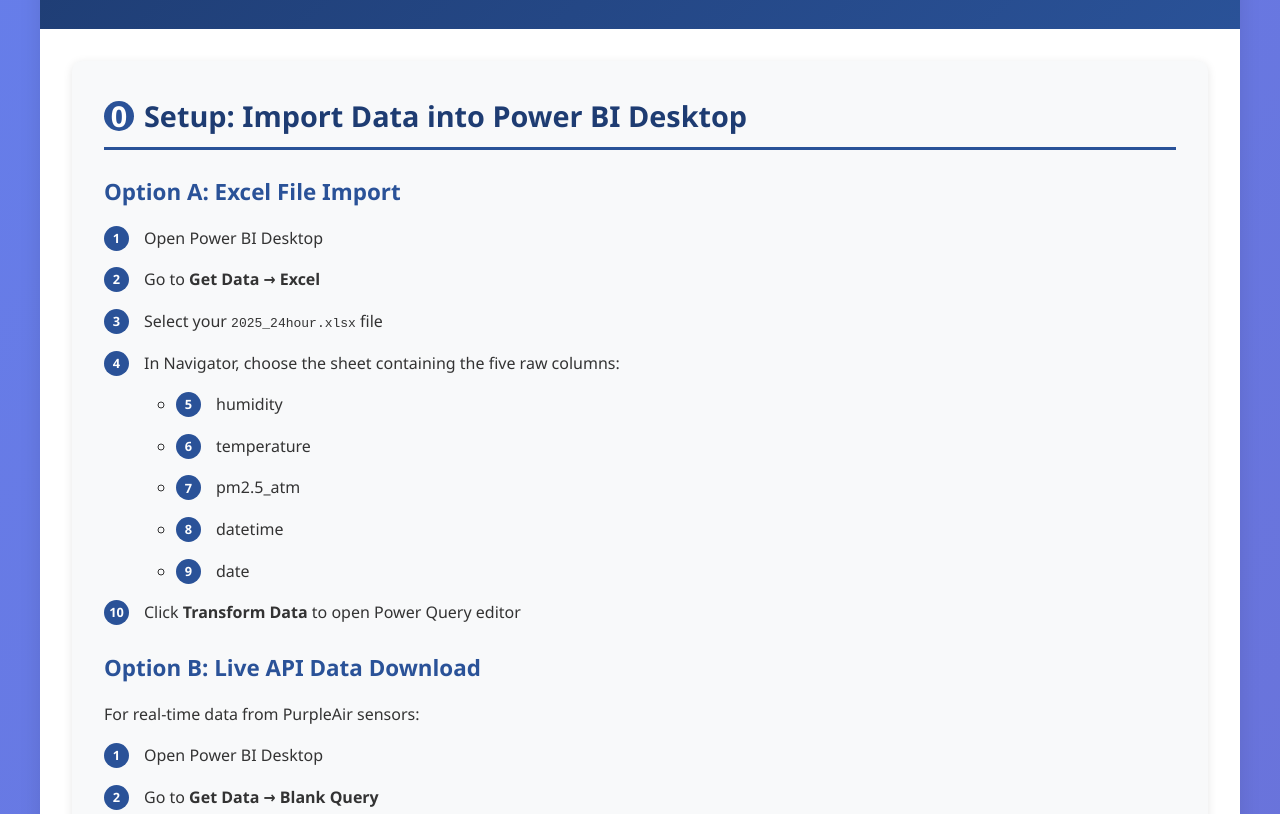
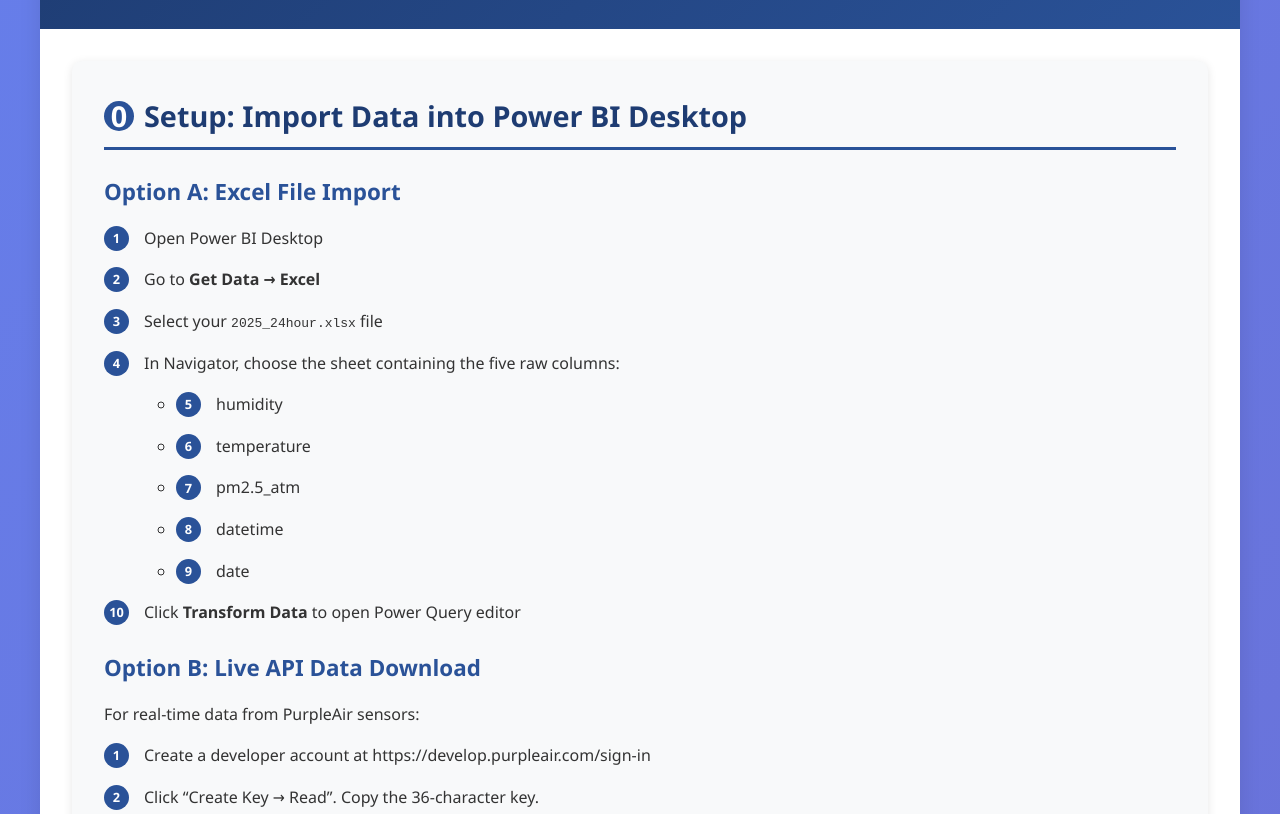
Before and after one commit to Nudnas-global/PBIvisualization, a plain HTML site: page guides/powerbi_purpleair_tutorial.html in a window 1280 px wide. Shown: the part 138-952 px from the top of the page. Drawn offline with Linux system fonts and the light colour scheme.

Commit message:
Update powerbi_purpleair_tutorial.html
                    <li>Create a developer account at https://develop.purpleair.com/sign-in </li>
                    <li>Click “Create Key → Read”. Copy the 36-character key.</li>

```diff
--- a/guides/powerbi_purpleair_tutorial.html
+++ b/guides/powerbi_purpleair_tutorial.html
@@ -258,6 +258,8 @@
                 <p>For real-time data from PurpleAir sensors:</p>
 
                 <ol class="step-list">
+                    <li>Create a developer account at https://develop.purpleair.com/sign-in </li>
+                    <li>Click “Create Key → Read”. Copy the 36-character key.</li>
                     <li>Open Power BI Desktop</li>
                     <li>Go to <strong>Get Data → Blank Query</strong></li>
                     <li>In the Power Query editor, go to <strong>Home → Advanced Editor</strong></li>
```
